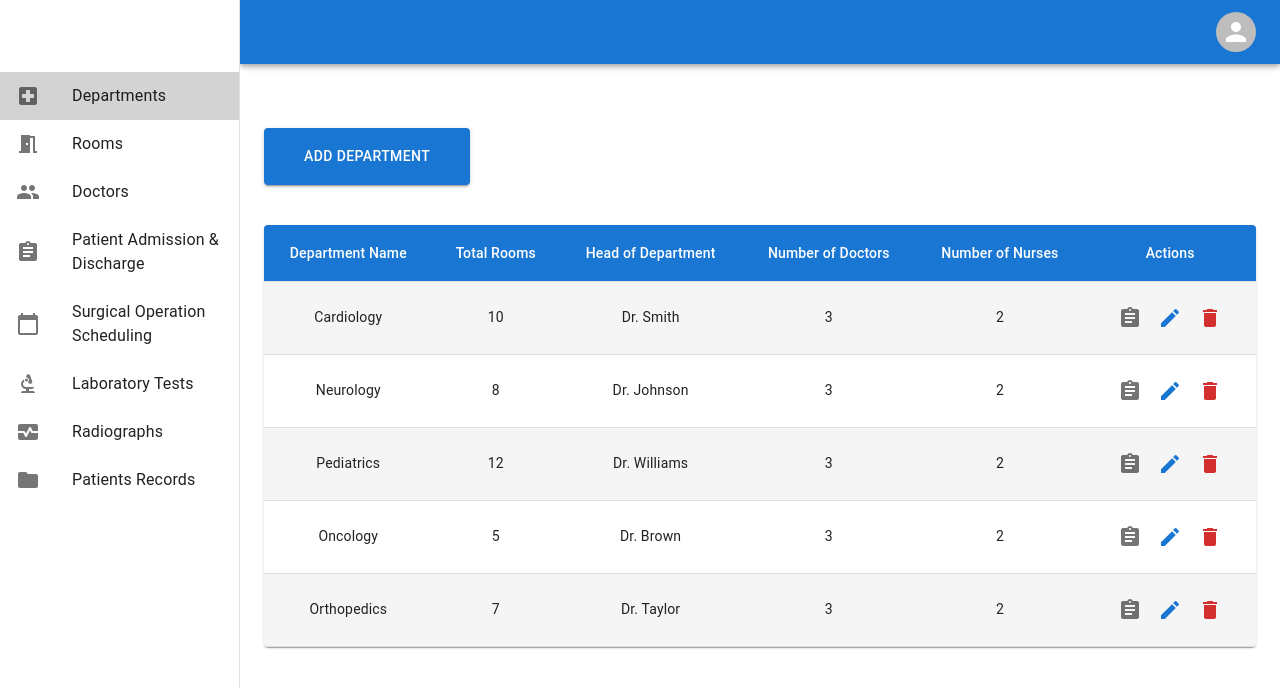
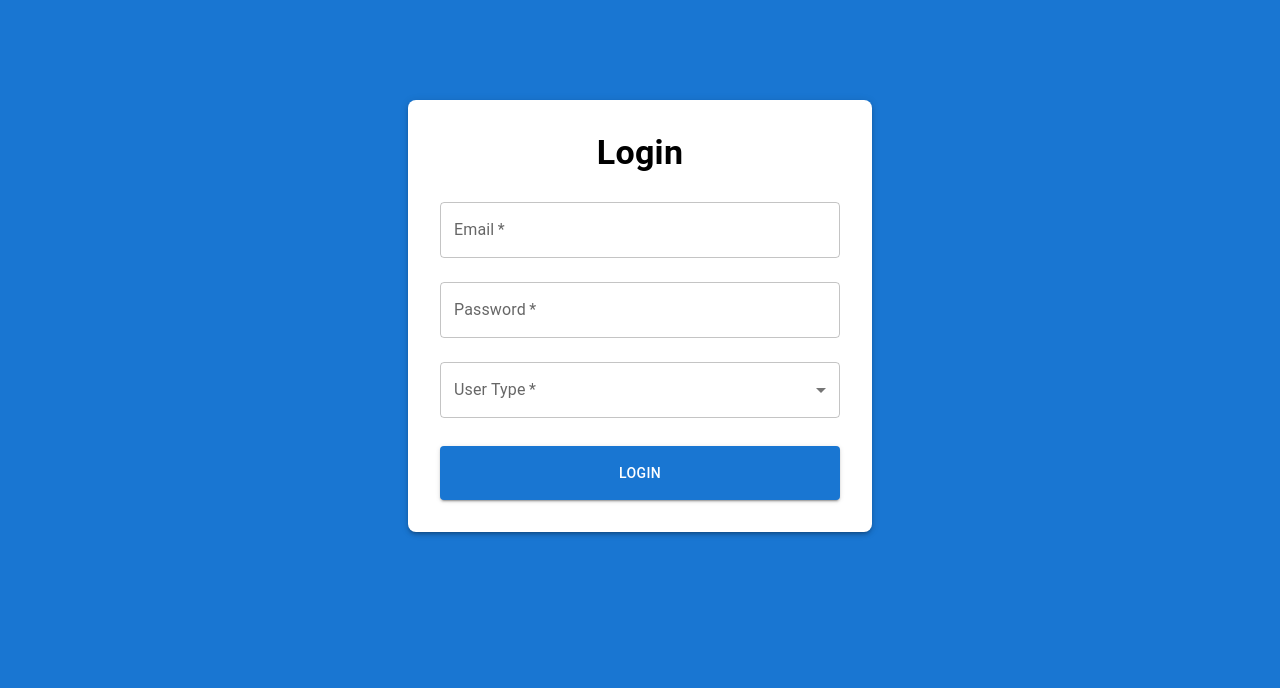
Before and after one commit to safaHadid/Hospital-management-system, a React (Vite) app: page / in a window 1280 px wide. Shown: the top 688 px of the page. Built offline with nearby package versions, Linux system fonts and the light colour scheme.

Commit message:
LogIn Page UI

```diff
--- a/src/App.jsx
+++ b/src/App.jsx
@@ -8,26 +8,35 @@ import Patients from './pages/Patients'
 import Surgeries from './pages/Surgeries'
 import LabTests from './pages/LabTests'
 import Radiographs from './pages/Radiographs'
+import Login from './pages/Login'
+import { useState } from 'react'
 
 function App() {
+  const [isLoggedIn,setIsLoggedIn] = useState(false);
 
   return (
     <>
     <Router>
-    <Sidebar >
-      <Routes>
-        <Route path='/' element={<Department />} />
-        <Route path='/doctors' element={<Doctors />} />
-        <Route path='/rooms' element={<Rooms />} />
-        <Route path='/patients' element={<Patients />} />
-        <Route path='/surgeries' element={<Surgeries />} />
-        <Route path='/tests' element={<LabTests />} />
-        <Route path='/radiographs' element={<Radiographs />} />
-      </Routes>
-    </Sidebar>
+      {!isLoggedIn ? (
+        <Routes>
+          <Route path='/' element={<Login setIsLoggedIn={setIsLoggedIn} />} />
+        </Routes>
+      ) : (
+        <Sidebar setIsLoggedIn={setIsLoggedIn}>
+          <Routes>
+            <Route path='/' element={<Department/>} />
+            <Route path='/rooms' element={<Rooms/>} />
+            <Route path='/doctors' element={<Doctors/>} />
+            <Route path='/patients' element={<Patients/>} />
+            <Route path='/surgeries' element={<Surgeries/>} />
+            <Route path='/tests' element={<LabTests/>} />
+            <Route path='/radiographs' element={<Radiographs/>} />
+          </Routes>
+        </Sidebar>
+      )}
     </Router>
     </>
   )
 }
 
-export default App
+export default App;
--- a/src/components/Sidebar.jsx
+++ b/src/components/Sidebar.jsx
@@ -1,6 +1,6 @@
 import React, { useState } from "react";
 import PropTypes from "prop-types";
-import { NavLink } from "react-router-dom";
+import { NavLink, useNavigate } from "react-router-dom";
 import AppBar from "@mui/material/AppBar";
 import Box from "@mui/material/Box";
 import CssBaseline from "@mui/material/CssBaseline";
@@ -16,7 +16,6 @@ import MenuItem from "@mui/material/MenuItem";
 import Avatar from "@mui/material/Avatar";
 import MenuIcon from "@mui/icons-material/Menu";
 import Toolbar from "@mui/material/Toolbar";
-import Typography from "@mui/material/Typography";
 import LocalHospitalIcon from "@mui/icons-material/LocalHospital";
 import MeetingRoomIcon from "@mui/icons-material/MeetingRoom";
 import PeopleIcon from "@mui/icons-material/People";
@@ -29,47 +28,45 @@ import FolderIcon from "@mui/icons-material/Folder";
 const drawerWidth = 240;
 
 function Sidebar(props) {
-  const { window, children } = props;
+  const { window, children, setIsLoggedIn } = props;
 
-  // State to manage mobile drawer open/close behavior
   const [mobileOpen, setMobileOpen] = useState(false);
 
-  // State to manage drawer closing animation
   const [isClosing, setIsClosing] = useState(false);
 
-  // State for managing profile menu open/close
   const [isOpen, setIsOpen] = useState(null);
 
-  // Closes the drawer with a transition
+  const navigate = useNavigate();
+
   const handleDrawerClose = () => {
     setIsClosing(true);
     setMobileOpen(false);
   };
 
-  // Called when drawer close transition ends, to reset closing state
   const handleDrawerTransitionEnd = () => {
     setIsClosing(false);
   };
 
-  // Toggles drawer open/close on mobile
   const handleDrawerToggle = () => {
-    // Prevent opening if the drawer is still in the process of closing
     if (!isClosing) {
       setMobileOpen(!mobileOpen);
     }
   };
 
-  // Opens the profile menu (avatar click)
   const handleMenuOpen = (event) => {
     setIsOpen(event.currentTarget);
   };
 
-  // Closes the profile menu
   const handleMenuClose = () => {
     setIsOpen(null);
   };
 
-  // List of sidebar items
+  const handleLogOut = () => {
+    setIsOpen(null);
+    setIsLoggedIn(false);
+    navigate('/')
+  }
+
   const drawerList = [
     { text: "Departments", icon: <LocalHospitalIcon />, path: "/" },
     { text: "Rooms", icon: <MeetingRoomIcon />, path: "/rooms" },
@@ -89,7 +86,6 @@ function Sidebar(props) {
     { text: "Patients Records", icon: <FolderIcon />, path: "/records" },
   ];
 
-  // Drawer layout
   const drawer = (
     <div>
       <Toolbar />
@@ -123,7 +119,6 @@ function Sidebar(props) {
     <Box sx={{ display: "flex" }}>
       <CssBaseline />
 
-      {/* AppBar: Top navigation bar */}
       <AppBar
         position="fixed"
         sx={{
@@ -148,7 +143,6 @@ function Sidebar(props) {
           <IconButton onClick={handleMenuOpen} color="inherit" sx={{ p: 0 }}>
             <Avatar alt="Profile Image" src="" />
           </IconButton>
-          {/* Menu for avatar (logout functionality) */}
           <Menu
             open={Boolean(isOpen)}
             onClose={handleMenuClose}
@@ -162,7 +156,7 @@ function Sidebar(props) {
               horizontal: "right",
             }}
           >
-            <MenuItem onClick={handleMenuClose}>Logout</MenuItem>
+            <MenuItem onClick={handleLogOut}>Logout</MenuItem>
           </Menu>
         </Toolbar>
       </AppBar>
@@ -172,7 +166,6 @@ function Sidebar(props) {
         sx={{ width: { sm: drawerWidth }, flexShrink: { sm: 0 } }}
         aria-label="mailbox folders"
       >
-        {/* Mobile drawer */}
         <Drawer
           container={container}
           variant="temporary"
@@ -193,7 +186,6 @@ function Sidebar(props) {
           {drawer}
         </Drawer>
 
-        {/* Permanent drawer for larger screens */}
         <Drawer
           variant="permanent"
           sx={{
--- a/src/index.css
+++ b/src/index.css
@@ -0,0 +1,3 @@
+*{
+    margin: 0;
+}
--- /dev/null
+++ b/src/pages/Login.jsx
@@ -0,0 +1,105 @@
+import React, { useState } from "react";
+import {
+  TextField,
+  Button,
+  Select,
+  MenuItem,
+  FormControl,
+  InputLabel,
+  Typography,
+  Box,
+} from "@mui/material";
+import { useNavigate } from "react-router-dom";
+
+const Login = ({setIsLoggedIn}) => {
+  const [email, setEmail] = useState("");
+  const [password, setPassword] = useState("");
+  const [userType, setUserType] = useState("");
+
+  const navigate = useNavigate();
+
+  const handleSubmit = (e) => {
+    e.preventDefault();
+    // Handle login logic here
+    console.log({ email, password, userType });
+  };
+
+  const handleLogIn = () => {
+    setIsLoggedIn(true);
+    navigate('/');
+  }
+
+  return (
+    <Box sx={{
+        height: "100vh",
+        display: "flex",
+        alignItems: "center",
+        justifyContent: "center",
+        backgroundColor: "primary.main",
+      }}>
+        <Box
+      sx={{
+        maxWidth: "400px",
+        backgroundColor: "background.paper",
+        padding: 4,
+        borderRadius: 2,
+        boxShadow: 3,
+        margin: "auto",
+        marginTop: "100px",
+        display: "flex",
+        flexDirection: "column",
+        alignItems: "center",
+      }}
+    >
+      <Typography variant="h4" fontWeight={700} align="center" gutterBottom>
+        Login
+      </Typography>
+      <Box component="form" onSubmit={handleSubmit} noValidate>
+        <TextField
+          fullWidth
+          margin="normal"
+          label="Email"
+          variant="outlined"
+          type="email"
+          value={email}
+          onChange={(e) => setEmail(e.target.value)}
+          required
+        />
+        <TextField
+          fullWidth
+          margin="normal"
+          label="Password"
+          variant="outlined"
+          type="password"
+          value={password}
+          onChange={(e) => setPassword(e.target.value)}
+          required
+        />
+        <FormControl fullWidth margin="normal" required>
+          <InputLabel>User Type</InputLabel>
+          <Select
+            value={userType}
+            onChange={(e) => setUserType(e.target.value)}
+            label="User Type"
+          >
+            <MenuItem value="doctor">Doctor</MenuItem>
+            <MenuItem value="admin">Admin</MenuItem>
+          </Select>
+        </FormControl>
+        <Button
+          variant="contained"
+          color="primary"
+          fullWidth
+          type="submit"
+          style={{ marginTop: "20px" , padding: "15px" }}
+          onClick={handleLogIn}
+        >
+          Login
+        </Button>
+      </Box>
+    </Box>
+    </Box>
+  );
+};
+
+export default Login;
```
Also changed, not shown: src/pages/PatientsRecords.jsx (added, +9 -0 lines).
